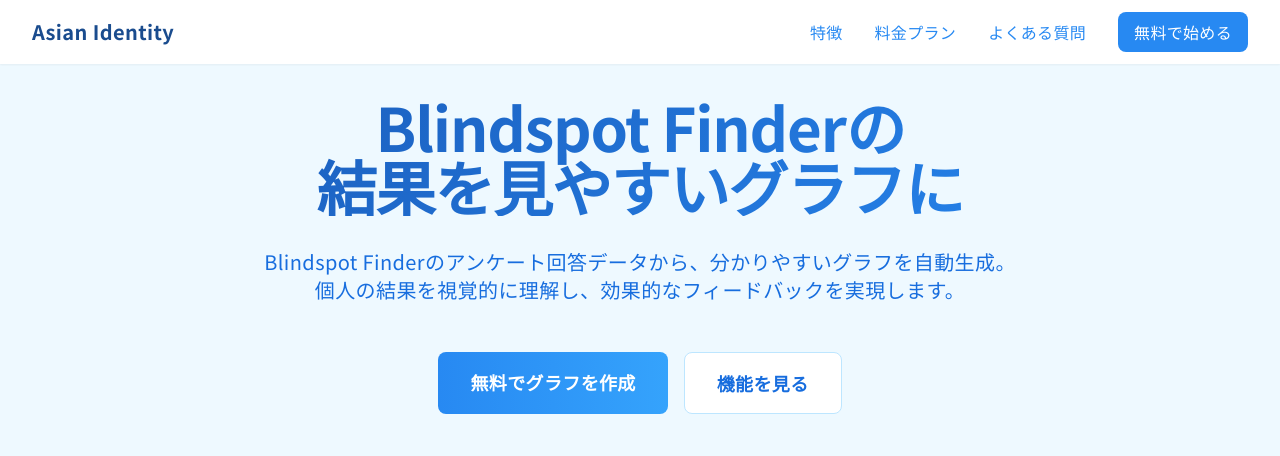
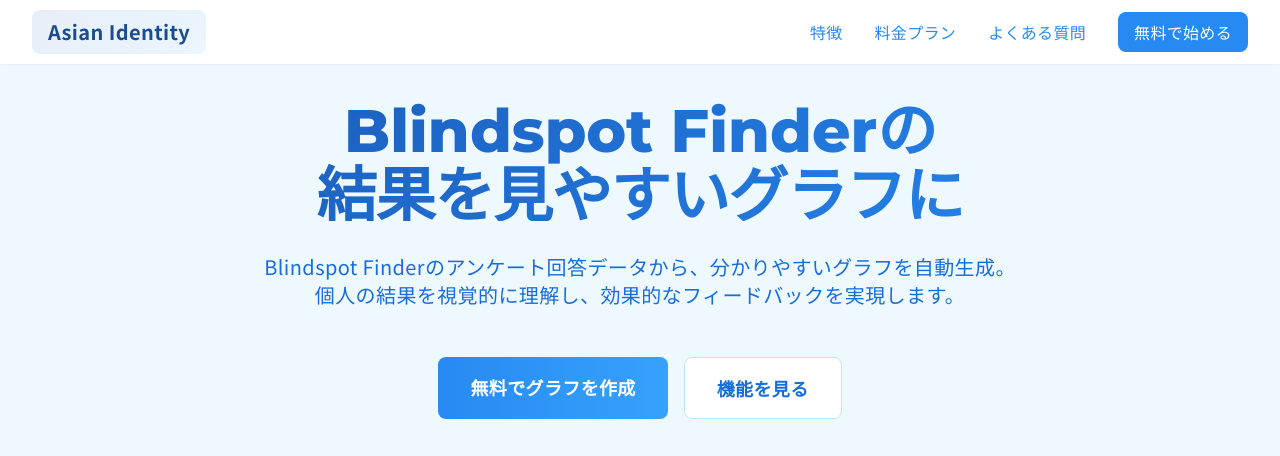
Before and after one commit to Asian-Identity/Asian-Identity.github.io, a plain HTML site: page index.html in a window 1280 px wide. Shown: the top 456 px of the page. Drawn offline with nearby package versions, Linux system fonts and the light colour scheme.

Commit message:
ファイル変更

```diff
--- a/index.html
+++ b/index.html
@@ -9,7 +9,7 @@
     <!-- Noto Sans JP フォントの追加 -->
     <link rel="preconnect" href="https://fonts.googleapis.com">
     <link rel="preconnect" href="https://fonts.gstatic.com" crossorigin>
-    <link href="https://fonts.googleapis.com/css2?family=Noto+Sans+JP:wght@400;500;700&display=swap" rel="stylesheet">
+    <link href="https://fonts.googleapis.com/css2?family=Noto+Sans+JP:wght@400;500;700&family=Montserrat:wght@600;700;800&display=swap" rel="stylesheet">
     <script>
         tailwind.config = {
             theme: {
@@ -31,6 +31,7 @@
                     },
                     fontFamily: {
                         'sans': ['"Noto Sans JP"', 'sans-serif'],
+                        'montserrat': ['Montserrat', 'sans-serif'],
                     },
                 }
             }
@@ -50,6 +51,32 @@
             -webkit-text-fill-color: transparent;
             background-clip: text;
             text-fill-color: transparent;
+        }
+        .hero-title span {
+            font-family: 'Montserrat', sans-serif;
+            font-weight: 800;
+            letter-spacing: 0;
+        }
+        .logo-container {
+            position: relative;
+            display: inline-block;
+            padding: 0.5rem 1rem;
+            z-index: 1;
+        }
+        .logo-container::before {
+            content: '';
+            position: absolute;
+            top: 0;
+            left: 0;
+            right: 0;
+            bottom: 0;
+            background: linear-gradient(135deg, rgba(25, 87, 180, 0.1) 0%, rgba(53, 163, 252, 0.1) 100%);
+            border-radius: 0.5rem;
+            z-index: -1;
+            transition: all 0.3s ease;
+        }
+        .logo-container:hover::before {
+            background: linear-gradient(135deg, rgba(25, 87, 180, 0.15) 0%, rgba(53, 163, 252, 0.15) 100%);
         }
         .section-title {
             font-family: 'Noto Sans JP', sans-serif;
@@ -76,7 +103,9 @@
         <div class="max-w-7xl mx-auto px-4 sm:px-6 lg:px-8">
             <div class="flex justify-between h-16">
                 <div class="flex items-center">
-                    <a href="#" class="text-xl font-bold text-dodger-blue-900 nav-link">Asian Identity</a>
+                    <div class="logo-container">
+                        <a href="#" class="text-xl font-bold text-dodger-blue-900 nav-link">Asian Identity</a>
+                    </div>
                 </div>
                 <div class="hidden md:flex items-center space-x-8">
                     <a href="#features" class="nav-link text-dodger-blue-600 hover:text-dodger-blue-700">特徴</a>
@@ -98,7 +127,7 @@
         <div class="max-w-7xl mx-auto">
             <div class="text-center">
                 <h1 class="hero-title text-4xl sm:text-5xl md:text-6xl font-extrabold mb-8">
-                    Blindspot Finderの<br>結果を見やすいグラフに
+                    <span>Blindspot Finder</span>の<br>結果を見やすいグラフに
                 </h1>
                 <p class="section-description text-xl text-dodger-blue-700 max-w-3xl mx-auto mb-12">
                     Blindspot Finderのアンケート回答データから、分かりやすいグラフを自動生成。<br>
```
